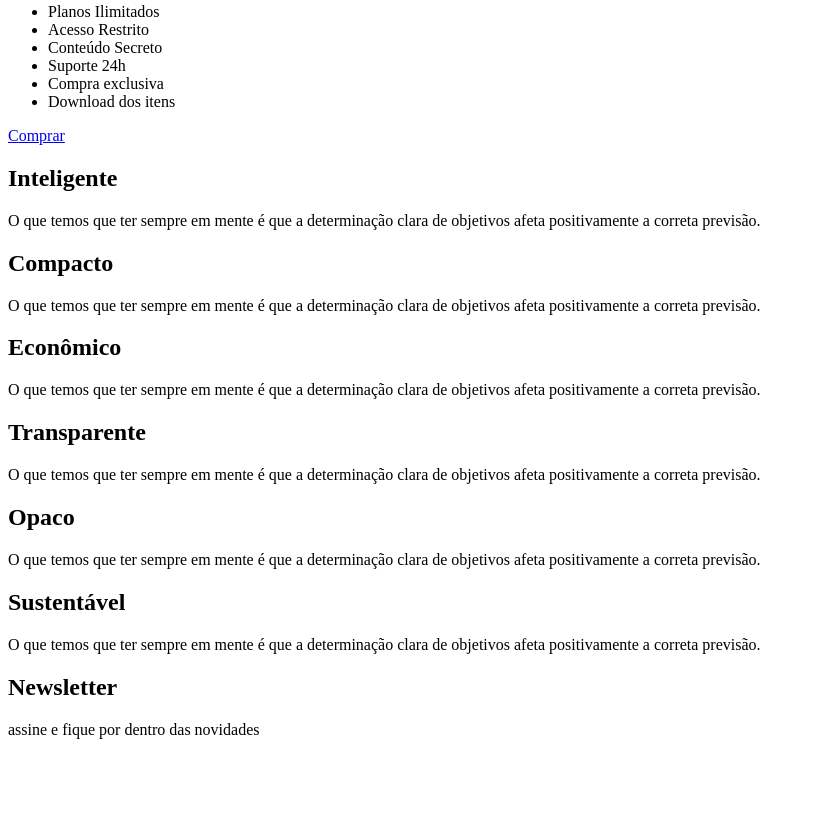
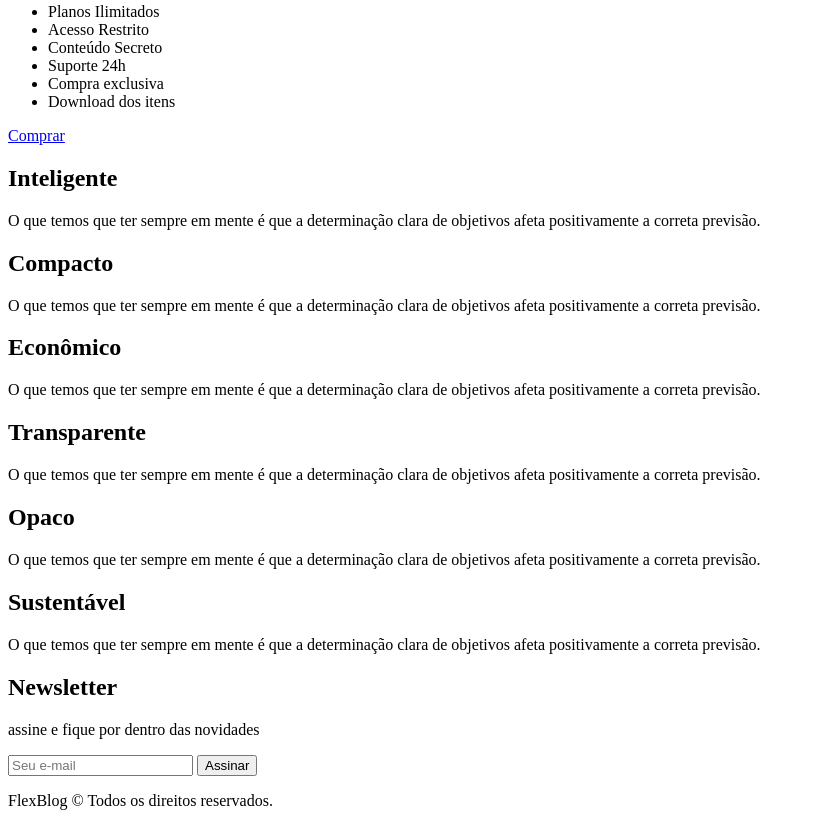
Before and after one commit to iasmin-dev/Flex-Blog, a plain HTML site: page index.html in a window 1280 px wide. Shown: the part 3757-4583 px from the top of the page, without its empty margins (0-815 px from the left). Before the commit the page ends 4512 px from the top, so only its background shows below. Drawn offline with Linux system fonts and the light colour scheme.

Commit message:
html modification

```diff
--- a/index.html
+++ b/index.html
@@ -28,7 +28,7 @@
             <div class="menu-logo">
                 <a href="#">FlexBlog</a>
             </div>
-            <nav>
+            <nav class="menu-nav">
                 <ul>
                     <li><a href="#sobre">Sobre</a></li>
                     <li><a href="#produtos">Produtos</a></li>
@@ -148,8 +148,14 @@
             <h1>Newsletter</h1>
             <p>assine e fique por dentro das novidades</p>
         </div>
+        <form class="newsletter-form">
+            <input type="text" placeholder="Seu e-mail">
+            <button type="submit">Assinar</button>
+        </form>
+    </section>
 
-
-    </section>
+    <footer class="footer">
+        <p>FlexBlog &copy; Todos os direitos reservados.</p>
+    </footer>
 </body>
 </html>
```
